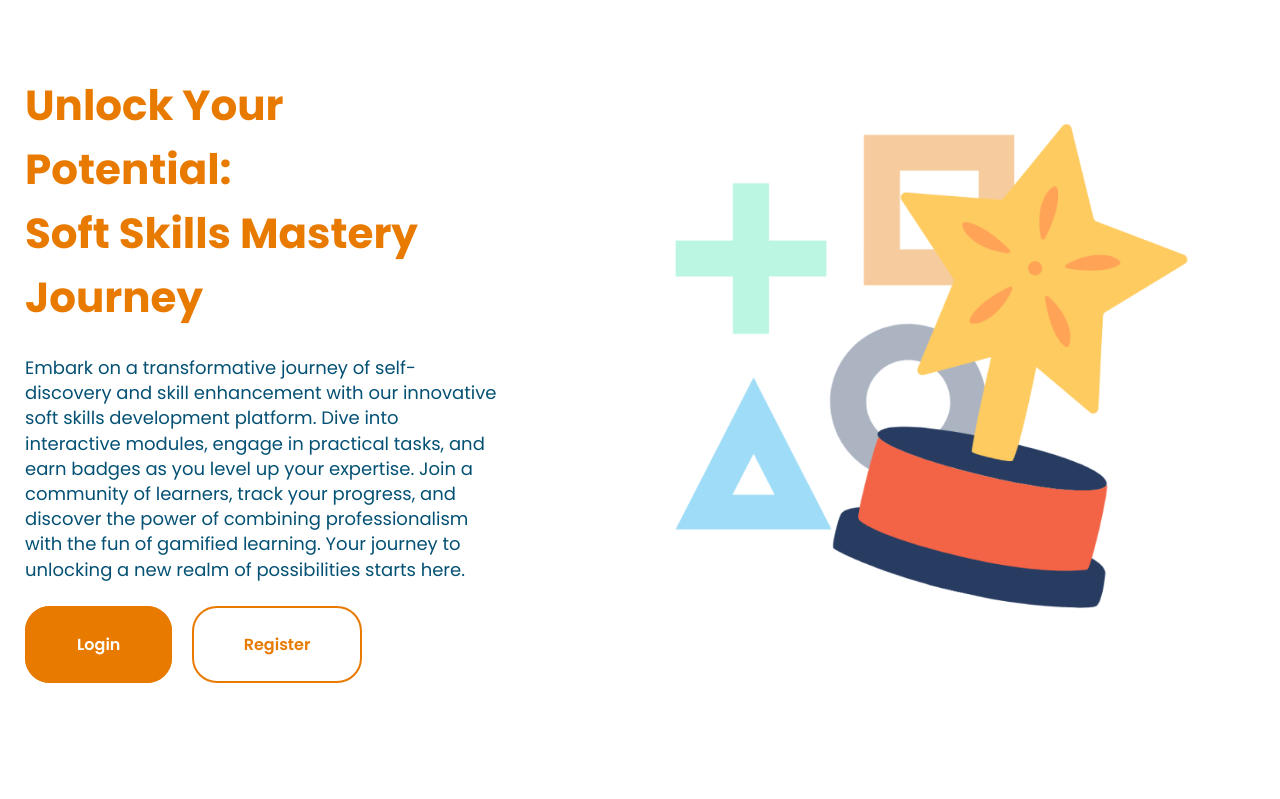
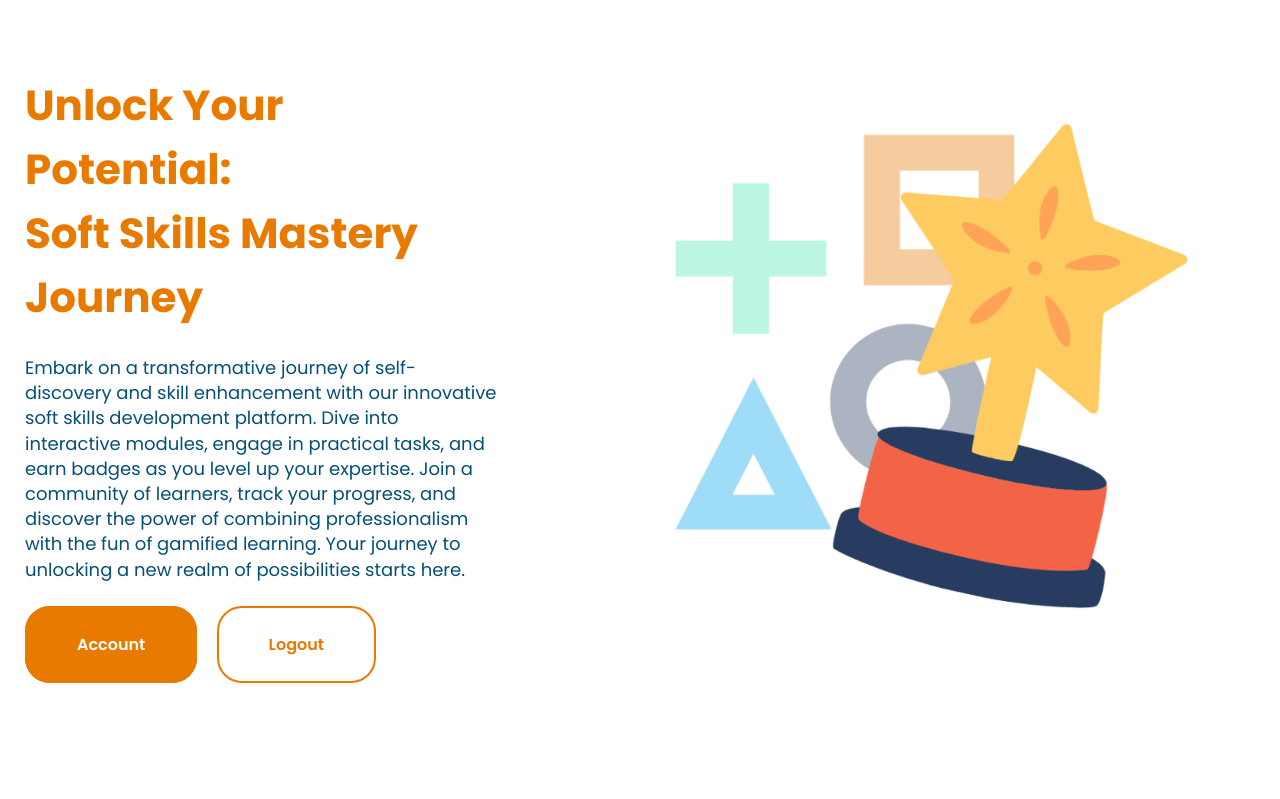
Before and after one commit to karen-nke/student-gamified, a PHP site: page /index.php in a window 1280 px wide. Shown: the part 121-920 px from the top of the page. Run offline with PHP 8.4, Linux system fonts and the light colour scheme; the visitor is signed in with stand-in values (Sample User, id 1).

Commit message:
Modify Banner Button

```diff
--- a/Event/Public/Part/header.php
+++ b/Event/Public/Part/header.php
@@ -48,7 +48,7 @@
         ?>
 
     </div>
-    <img src="Image/Logo.png" />
+    <a href="index.php"><img src="Image/Logo.png" /></a>
 </div>
 
 
--- a/Event/Public/index.php
+++ b/Event/Public/index.php
@@ -23,9 +23,34 @@
                                         <h2>Unlock Your Potential: <br>Soft Skills Mastery Journey </h2>
                                         <p> Embark on a transformative journey of self-discovery and skill enhancement with our innovative soft skills development platform. Dive into interactive modules, engage in practical tasks, and earn badges as you level up your expertise. Join a community of learners, track your progress, and discover the power of combining professionalism with the fun of gamified learning. Your journey to unlocking a new realm of possibilities starts here. </p>
 
+
                                         <div class="cta">
-                                                <a href="Login/login.php">Login</a>
-                                                <a href="Login/register.php">Register</a>
+                                                <?php
+
+                                                        session_start();
+
+                                                        if (isset($_SESSION['username'])) {
+
+                                                                echo "
+                                                                <a href=\"account.php\">Account</a>
+                                                                <a href=\"Login/logout.php\">Logout</a>
+
+
+
+
+
+                                                        ";
+                                                        } else {
+
+                                                                echo "
+                                                                <a href=\"Login/login.php\">Login</a>
+                                                                <a href=\"Login/register.php\">Register</a>
+
+                                                        ";
+                                                        }
+
+
+                                                ?>
 
                                         </div>
                                 </div>
```
